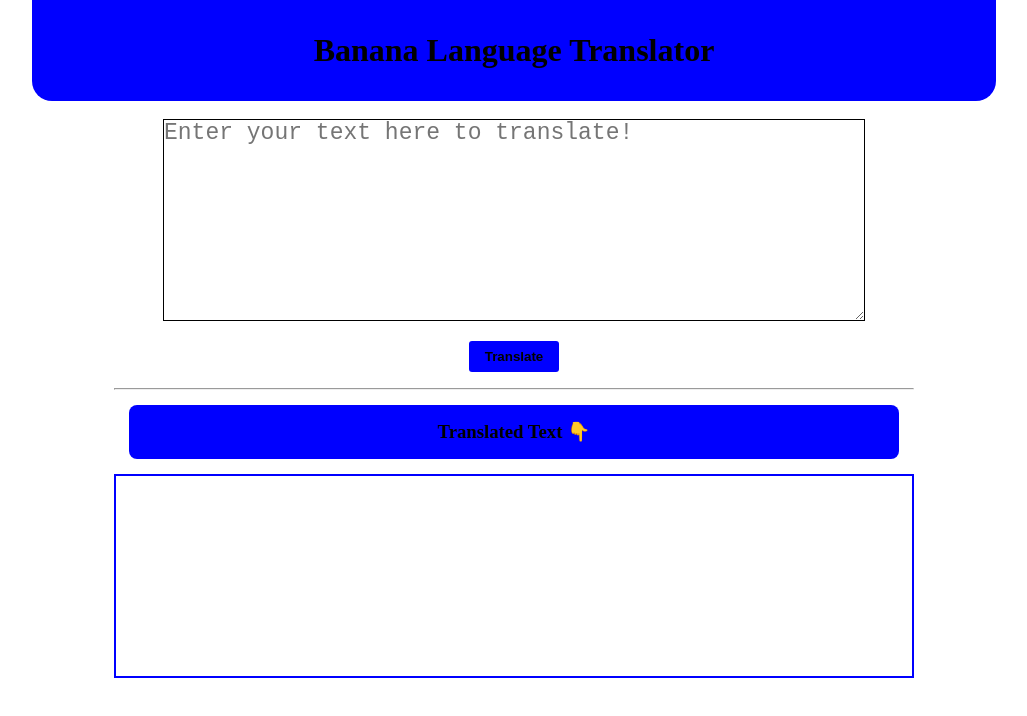
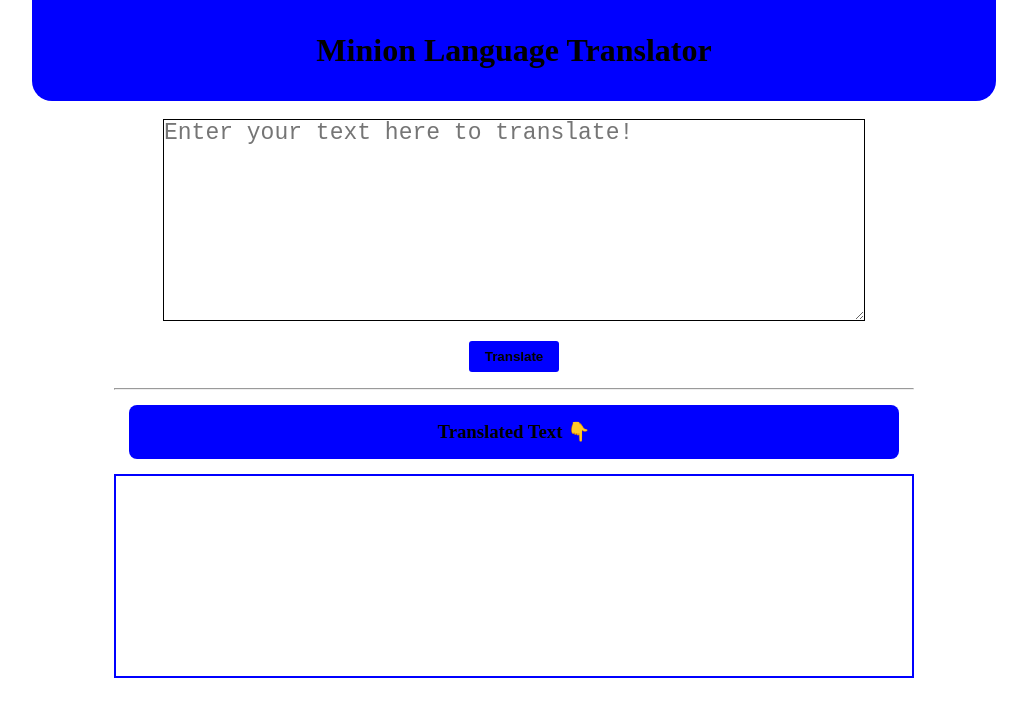
Before and after one commit to Manush54/Minion-Interpretion, a plain HTML site: page index.html in a window 1280 px wide. Shown: the whole page, without its empty margins (126-1153 px from the left). Drawn offline with Linux system fonts and the light colour scheme.

Commit message:
Update index.html

```diff
--- a/index.html
+++ b/index.html
@@ -4,11 +4,11 @@
     <meta charset="UTF-8">
     <meta name="viewport" content="width=device-width, initial-scale=1.0">
     <link rel="stylesheet" href="banana.css">
-    <title>Banana Language for Minions</title>
+    <title>Minion Language for Minions</title>
 </head>
 <body>
     <!-- header and nav -->
-    <h1 class="heading header">Banana Language Translator</h1>
+    <h1 class="heading header">Minion Language Translator</h1>
     <br>
     <!-- content -->
     <div class="container">
```
